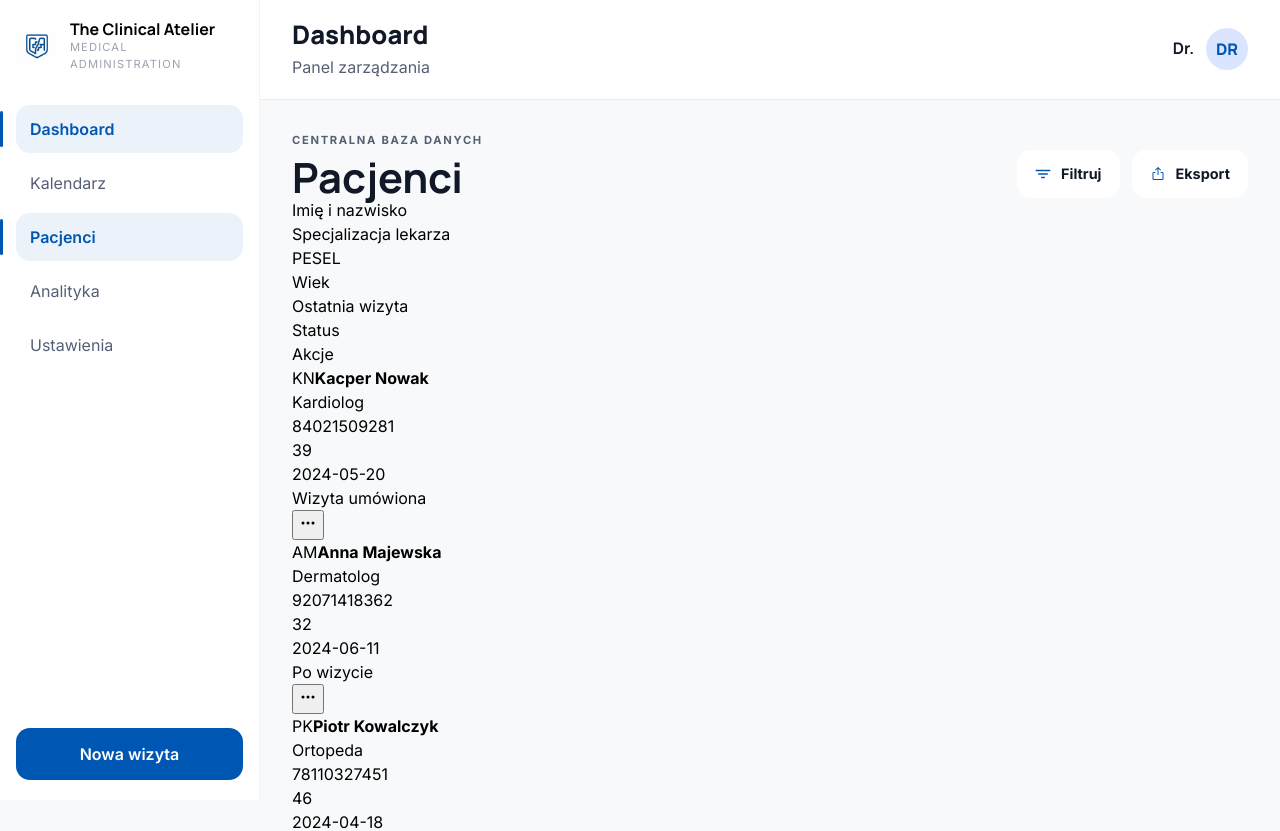
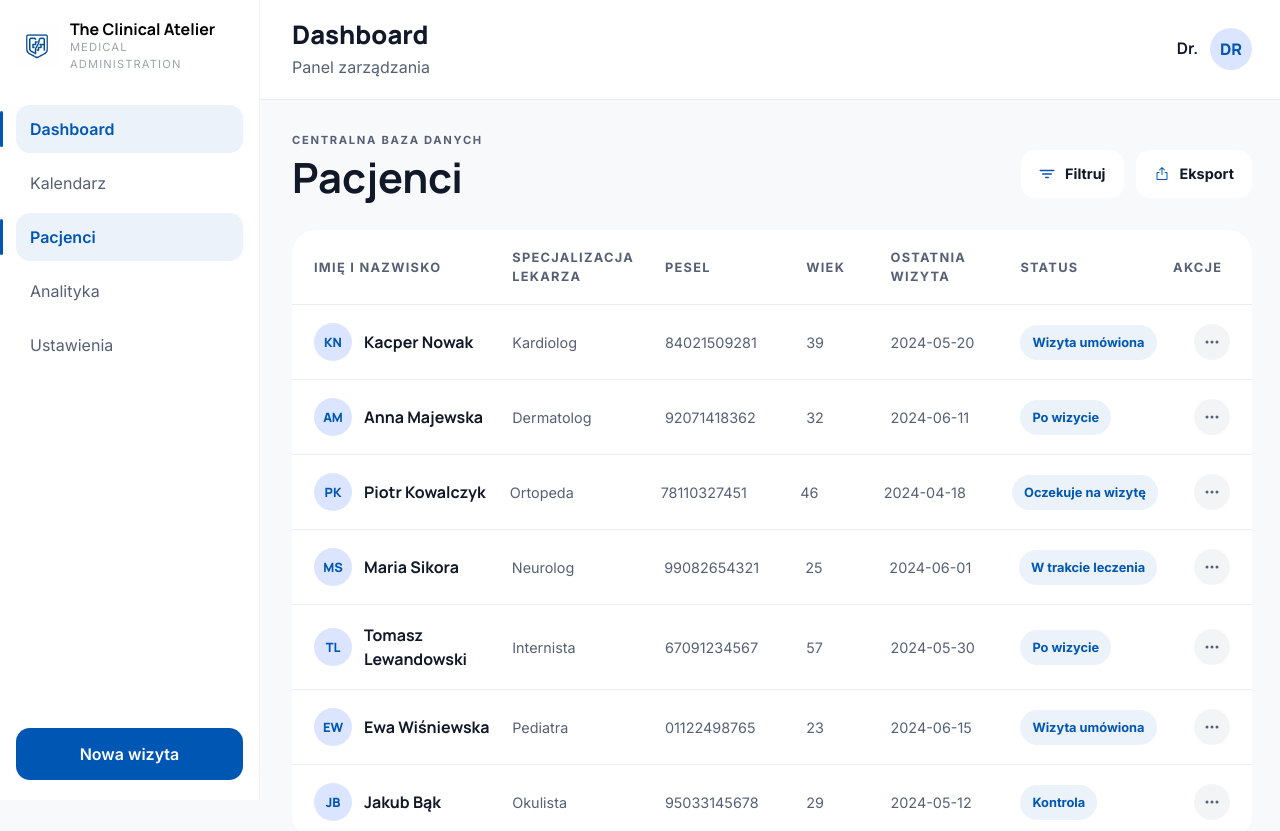
Before and after one commit to kacpi95/clinic-management-system, a React (Vite) app in the folder frontend/: page /dashboard/patients in a window 1280 px wide. Shown: the top 831 px of the page. Built offline with nearby package versions, Linux system fonts and the light colour scheme; sample sign-in values are in the browser's storage.

Commit message:
style: add style PatientsTable component

```diff
--- a/frontend/src/features/patients/components/PatientsTable/PatientsTable.module.scss
+++ b/frontend/src/features/patients/components/PatientsTable/PatientsTable.module.scss
@@ -0,0 +1,122 @@
+@use '../../../../styles/variables' as *;
+
+.wrapper {
+  width: 100%;
+}
+
+.table {
+  width: 100%;
+  overflow-x: auto;
+  border-radius: $radius-md;
+  background: $surface-bg-alt;
+}
+
+.header,
+.row {
+  min-width: 960px;
+  display: grid;
+  grid-template-columns: 1.6fr 1.2fr 1.1fr 0.6fr 1fr 1.2fr 0.5fr;
+  align-items: center;
+  gap: 16px;
+}
+
+.header {
+  padding: 18px 22px;
+  font-family: $text-body;
+  font-size: 0.8rem;
+  font-weight: 800;
+  border-bottom: 1px solid rgba(86, 96, 117, 0.12);
+  text-transform: uppercase;
+  letter-spacing: 0.1em;
+  color: $secondary;
+}
+
+.body {
+  display: flex;
+  flex-direction: column;
+}
+
+.row {
+  padding: 18px 22px;
+  border-bottom: 1px solid rgba(86, 96, 117, 0.1);
+  transition: $transition-fast;
+
+  &:last-child {
+    border-bottom: none;
+  }
+
+  &:hover {
+    background: rgba(0, 86, 179, 0.035);
+  }
+}
+
+.patient {
+  display: flex;
+  align-items: center;
+  gap: 12px;
+  min-width: 0;
+
+  strong {
+    font-family: $text-headline;
+    font-size: 1rem;
+    color: $text-default;
+  }
+}
+
+.avatar {
+  display: flex;
+  align-items: center;
+  justify-content: center;
+  flex-shrink: 0;
+  width: 38px;
+  height: 38px;
+  border-radius: 50%;
+  color: $primary;
+  font-family: $text-headline;
+  font-size: 0.8rem;
+  font-weight: 800;
+  background: $logo-bg;
+}
+
+.cell {
+  font-family: $text-body;
+  font-size: 0.9rem;
+  color: $secondary;
+}
+
+.statusBadge {
+  display: inline-flex;
+  width: fit-content;
+  padding: 8px 12px;
+  border-radius: 50px;
+  font-family: $text-body;
+  white-space: nowrap;
+  font-size: 0.8rem;
+  font-weight: 800;
+  color: $primary;
+  background: rgba(0, 86, 179, 0.08);
+}
+
+.actions {
+  display: flex;
+  justify-content: flex-end;
+}
+
+.actionButton {
+  display: flex;
+  align-items: center;
+  justify-content: center;
+  width: 36px;
+  height: 36px;
+  border: none;
+  border-radius: 50%;
+  background: $surface-bg;
+  color: $secondary;
+  cursor: pointer;
+  transition: $transition-fast;
+
+  &:hover {
+    background: $logo-bg;
+    color: $primary;
+  }
+}
--- a/frontend/src/pages/Patients/Patients.module.scss
+++ b/frontend/src/pages/Patients/Patients.module.scss
@@ -0,0 +1,5 @@
+.wrapper {
+  display: flex;
+  flex-direction: column;
+  gap: 32px;
+}
```
